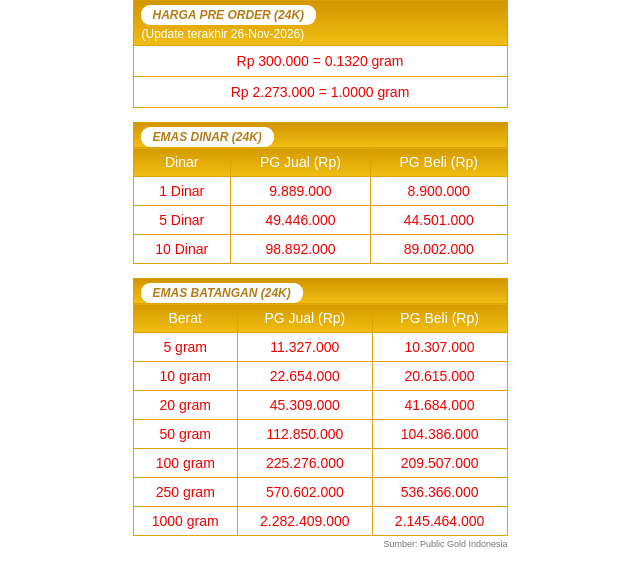
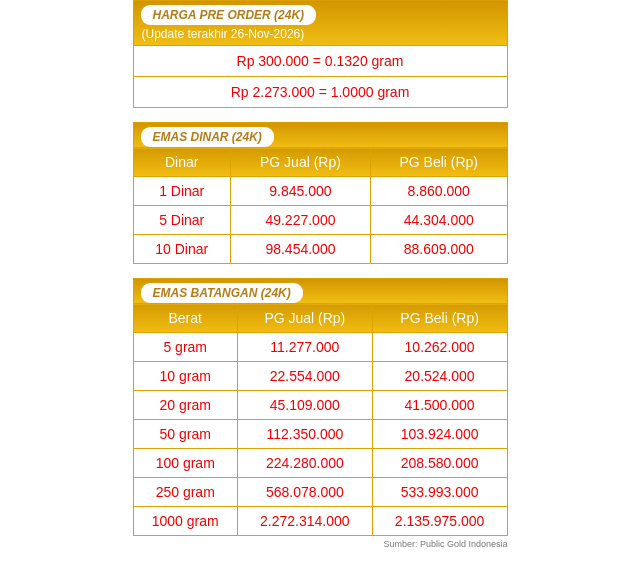
Before and after one commit to guru7math/publicgold-widget, a plain HTML site: page index.html in a window 1280 px wide. Shown: the whole page, without its empty margins (320-960 px from the left). Drawn offline with Linux system fonts and the light colour scheme.

Commit message:
Update harga Public Gold

```diff
--- a/index.html
+++ b/index.html
@@ -290,7 +290,7 @@ td {
 
     </tr>
 
-    <tr><td>1 Dinar</td><td>9.889.000</td><td>8.900.000</td></tr><tr><td>5 Dinar</td><td>49.446.000</td><td>44.501.000</td></tr><tr><td>10 Dinar</td><td>98.892.000</td><td>89.002.000</td></tr>
+    <tr><td>1 Dinar</td><td>9.845.000</td><td>8.860.000</td></tr><tr><td>5 Dinar</td><td>49.227.000</td><td>44.304.000</td></tr><tr><td>10 Dinar</td><td>98.454.000</td><td>88.609.000</td></tr>
 
   </table>
 
@@ -331,7 +331,7 @@ td {
 
     </tr>
 
-    <tr><td>5 gram</td><td>11.327.000</td><td>10.307.000</td></tr><tr><td>10 gram</td><td>22.654.000</td><td>20.615.000</td></tr><tr><td>20 gram</td><td>45.309.000</td><td>41.684.000</td></tr><tr><td>50 gram</td><td>112.850.000</td><td>104.386.000</td></tr><tr><td>100 gram</td><td>225.276.000</td><td>209.507.000</td></tr><tr><td>250 gram</td><td>570.602.000</td><td>536.366.000</td></tr><tr><td>1000 gram</td><td>2.282.409.000</td><td>2.145.464.000</td></tr>
+    <tr><td>5 gram</td><td>11.277.000</td><td>10.262.000</td></tr><tr><td>10 gram</td><td>22.554.000</td><td>20.524.000</td></tr><tr><td>20 gram</td><td>45.109.000</td><td>41.500.000</td></tr><tr><td>50 gram</td><td>112.350.000</td><td>103.924.000</td></tr><tr><td>100 gram</td><td>224.280.000</td><td>208.580.000</td></tr><tr><td>250 gram</td><td>568.078.000</td><td>533.993.000</td></tr><tr><td>1000 gram</td><td>2.272.314.000</td><td>2.135.975.000</td></tr>
 
   </table>
 
```
